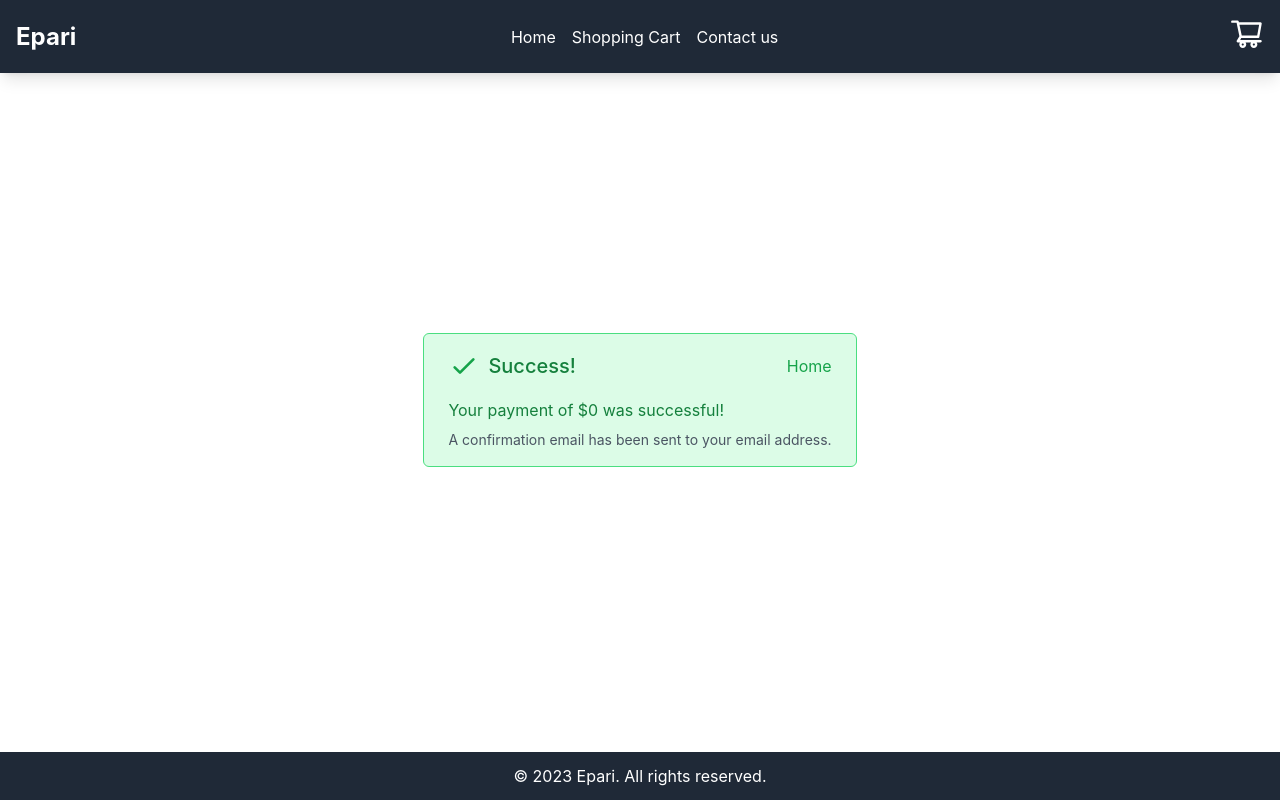
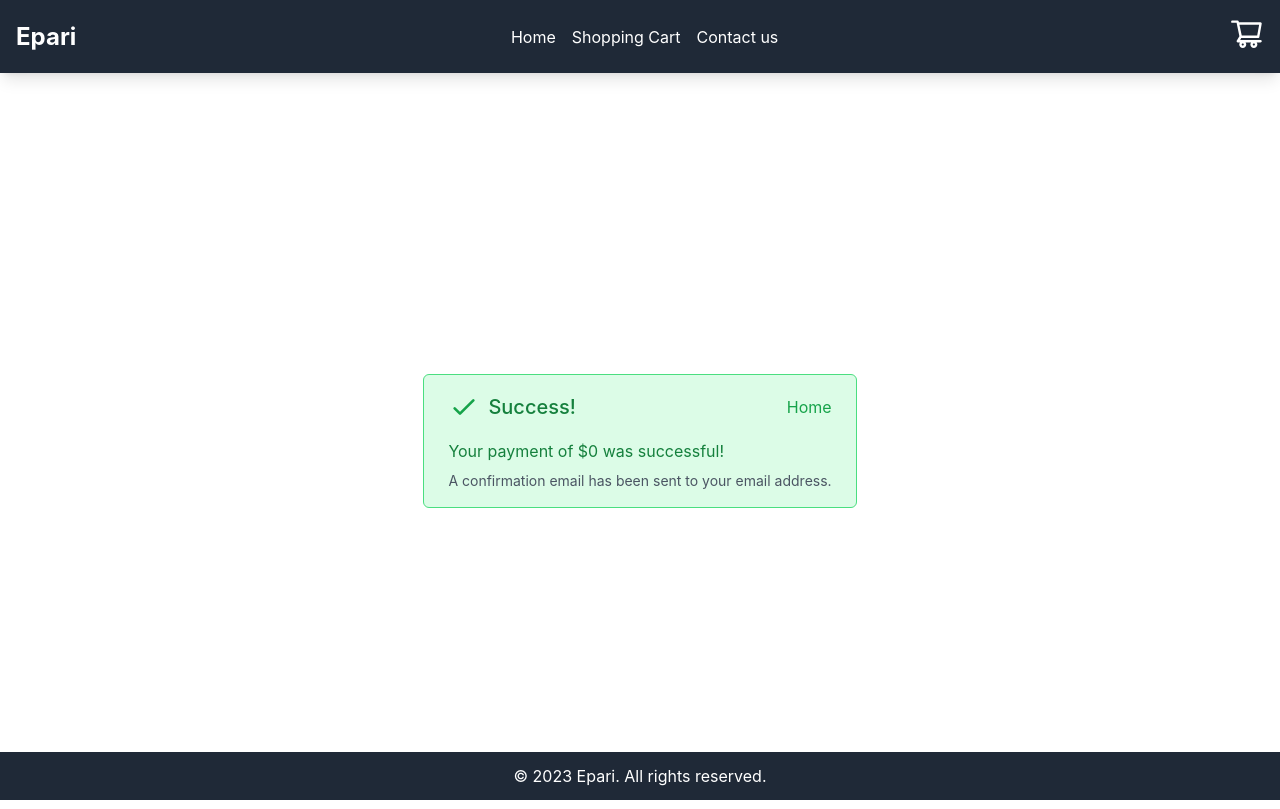
Before and after one commit to AdrianFred/webshop, a React (Create React App) app: page /checkout-success in a window 1280 px wide. Built offline with nearby package versions, Linux system fonts and the light colour scheme.

Commit message:
Fixed navbar issue on success

```diff
--- a/src/App.js
+++ b/src/App.js
@@ -18,7 +18,7 @@ function App() {
             <Route path="product/:id" element={<ProductPage />} />
             <Route path="contact" element={<Contact />} />
             <Route path="cart" element={<Cart />} />
-            <Route path="checkout-success" element={<CheckoutSuccess message="test" />} />
+            <Route path="checkout-success" element={<CheckoutSuccess />} />
           </Routes>
         </Layout>
       </CartProvider>
--- a/src/components/Navbar.jsx
+++ b/src/components/Navbar.jsx
@@ -33,8 +33,8 @@ export default function Navbar() {
   }, []);
 
   return (
-    <nav className="bg-gray-800 text-white shadow-lg">
-      <div className=" mx-auto px-4 py-4 flex flex-wrap items-center justify-between">
+    <nav className="bg-gray-800 text-white shadow-lg ">
+      <div className=" mx-auto px-4 py-4 flex flex-wrap items-center justify-between max-w-[1500px]">
         <Link to="/" className="text-2xl font-bold">
           Epari
         </Link>
--- a/src/components/Success.jsx
+++ b/src/components/Success.jsx
@@ -1,29 +1,9 @@
-// import React from "react";
-
-// function Success({ message }) {
-//   return (
-//     <div className="bg-green-100 border border-green-400 text-green-700 px-4 py-3 rounded-md mb-4">
-//       <div className="flex items-center justify-between">
-//         <div className="flex items-center">
-//           <svg xmlns="http://www.w3.org/2000/svg" className="h-6 w-6 text-green-600 mr-2" fill="none" viewBox="0 0 24 24" stroke="currentColor">
-//             <path strokeLinecap="round" strokeLinejoin="round" strokeWidth="2" d="M5 13l4 4L19 7" />
-//           </svg>
-//           <span className="font-medium">{message}</span>
-//         </div>
-//         <button className="text-green-600 hover:text-green-700 focus:outline-none focus:underline">Close</button>
-//       </div>
-//     </div>
-//   );
-// }
-
-// export default Success;
-
 import React from "react";
 import { Link } from "react-router-dom";
 
 function Success({ message }) {
   return (
-    <div className="fixed top-0 left-0 w-full h-full flex items-center justify-center">
+    <div className="">
       <div className="bg-green-100 border border-green-400 text-green-700 px-6 py-4 rounded-md">
         <div className="flex items-center justify-between mb-4">
           <div className="flex items-center">
--- a/src/pages/CheckoutSuccess.js
+++ b/src/pages/CheckoutSuccess.js
@@ -10,7 +10,7 @@ export default function CheckoutSuccess() {
   const totalPrice = cartItems.reduce((total, item) => total + item.price * item.quantity, 0);
 
   return (
-    <div>
+    <div className="flex items-center justify-center min-h-[92vh]">
       <Success message={`Your payment of $${totalPrice} was successful!`} />
     </div>
   );
```
